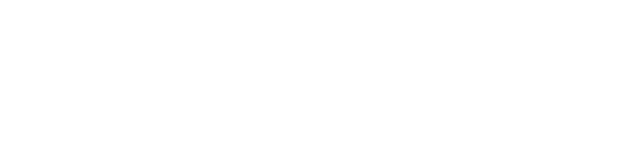
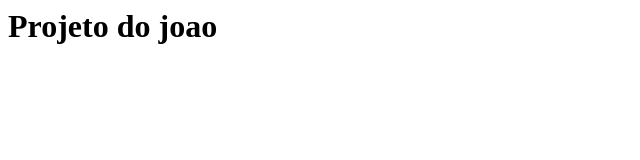
Before and after one commit to joaonasajon/curso-git, a plain HTML site: page index.html in a window 1280 px wide. Shown: the whole page, without its empty margins (0-640 px from the left). Drawn offline with Linux system fonts and the light colour scheme.

Commit message:
titulo da pagina

```diff
--- a/index.html
+++ b/index.html
@@ -1,4 +1,6 @@
 <html>
+	<head></head>
 	<body>
+		<h1>Projeto do joao</h1>
 	</body>
 </html>
```
